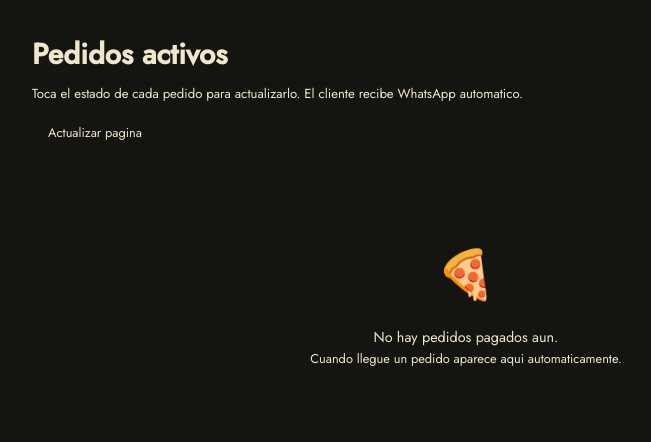
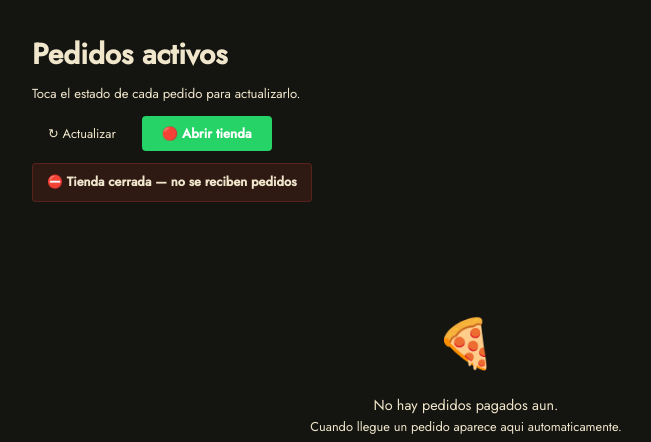
Before and after one commit to crisssan/pizzeria-saborealoliv, a Flask app: page /admin/pedidos in a window 1280 px wide. Shown: the part 57-499 px from the top of the page, without its empty margins (174-825 px from the left). Run offline with Flask 3, Linux system fonts and the light colour scheme; the visitor is signed in with stand-in values (Sample User, id 1); data comes from the database, SQL or seed files in the repository; data that the repository does not hold is empty; some web fonts are replaced.

Commit message:
cerra/abrir tienda

```diff
--- a/app.py
+++ b/app.py
@@ -53,14 +53,27 @@ def init_db():
             estado      TEXT    NOT NULL DEFAULT 'recibido',
             created_at  REAL    NOT NULL
         );
+        CREATE TABLE IF NOT EXISTS config (
+            clave TEXT PRIMARY KEY,
+            valor TEXT NOT NULL
+        );
+        INSERT OR IGNORE INTO config (clave, valor) VALUES ('tienda_abierta', '1');
     """)
     con.commit(); con.close()
 
 init_db()
 
+def tienda_manual_abierta():
+    con = get_db()
+    row = con.execute("SELECT valor FROM config WHERE clave='tienda_abierta'").fetchone()
+    con.close()
+    return row and row["valor"] == "1"
+
 def esta_abierto():
     if os.environ.get("FORZAR_ABIERTO","").lower() == "true":
         return True
+    if not tienda_manual_abierta():
+        return False
     ahora = datetime.now(TZ_CHILE)
     if ahora.weekday() not in [3, 4, 5]:
         return False
@@ -83,8 +96,14 @@ def fmt_pesos(n):
 @app.route("/")
 def index():
     abierto = esta_abierto()
+    manual  = tienda_manual_abierta()
+    # Agotado = horario correcto pero cerrado manualmente
+    ahora   = datetime.now(TZ_CHILE)
+    en_horario = ahora.weekday() in [3,4,5] and 18 <= (ahora.hour + ahora.minute/60) < 23
+    agotado = en_horario and not manual
     proximo = proximo_horario() if not abierto else None
     return render_template("index.html", menu=MENU, abierto=abierto, proximo=proximo,
+                           agotado=agotado,
                            nombre_local=NOMBRE_LOCAL, direccion=DIRECCION,
                            telefono=TELEFONO, tiempo_entrega=TIEMPO_ENTREGA)
 
@@ -178,5 +197,20 @@ def admin_cambiar_estado(codigo):
     con.commit(); con.close()
     return jsonify({"ok": True, "estado": nuevo_estado, "label": ESTADO_LABEL.get(nuevo_estado,"")})
 
+@app.route("/admin/tienda", methods=["POST"])
+def admin_tienda():
+    if not session.get("admin"):
+        return jsonify({"ok": False}), 401
+    accion = request.json.get("accion","")
+    valor  = "1" if accion == "abrir" else "0"
+    con = get_db()
+    con.execute("UPDATE config SET valor=? WHERE clave='tienda_abierta'", (valor,))
+    con.commit(); con.close()
+    return jsonify({"ok": True, "abierta": valor == "1"})
+
+@app.route("/api/estado-tienda")
+def api_estado_tienda():
+    return jsonify({"abierta": esta_abierto(), "manual": tienda_manual_abierta()})
+
 if __name__ == "__main__":
     app.run(debug=True)
--- a/static/css/admin.css
+++ b/static/css/admin.css
@@ -35,3 +35,20 @@
 .btn-estado:hover { border-color: var(--gold); color: var(--cream); }
 .btn-estado.activo { background: rgba(232,168,56,0.12); border-color: var(--gold); color: var(--gold); font-weight: 600; }
 .btn-estado.cargando { opacity: 0.5; cursor: wait; }
+
+.admin-controles { display: flex; gap: 10px; margin-bottom: 12px; flex-wrap: wrap; }
+.btn-tienda {
+  padding: 8px 20px; border-radius: 4px; font-size: 0.82rem;
+  font-weight: 600; cursor: pointer; border: none; transition: all 0.2s;
+}
+.btn-tienda-cerrar { background: var(--red); color: white; }
+.btn-tienda-cerrar:hover { background: var(--red-dark); }
+.btn-tienda-abrir { background: #25D366; color: white; }
+.btn-tienda-abrir:hover { background: #1DA851; }
+
+.tienda-badge {
+  font-size: 0.8rem; font-weight: 600; padding: 8px 14px;
+  border-radius: 4px; display: inline-block; margin-bottom: 16px;
+}
+.tienda-abierta { background: rgba(37,211,102,0.15); color: #25D366; border: 1px solid rgba(37,211,102,0.3); }
+.tienda-cerrada { background: rgba(192,57,43,0.15); color: var(--red); border: 1px solid rgba(192,57,43,0.3); }
--- a/static/js/admin.js
+++ b/static/js/admin.js
@@ -44,3 +44,45 @@ async function cambiarEstado(codigo, nuevoEstado, btnEl) {
 
 // Auto-refresh cada 60 segundos para ver pedidos nuevos
 setTimeout(() => location.reload(), 60000);
+
+/* ── BOTON CERRAR/ABRIR TIENDA ── */
+const btnTienda = document.getElementById('btn-tienda');
+if (btnTienda) {
+  btnTienda.addEventListener('click', async () => {
+    const estadoActual = btnTienda.dataset.estado;
+    const cerrando = estadoActual === 'abierta';
+
+    const confirmMsg = cerrando
+      ? '¿Seguro que quieres CERRAR la tienda?\nNo se recibirán más pedidos hasta que la abras de nuevo.'
+      : '¿Seguro que quieres ABRIR la tienda?\nLos clientes podrán hacer pedidos.';
+
+    if (!confirm(confirmMsg)) return;
+
+    const accion = cerrando ? 'cerrar' : 'abrir';
+    try {
+      const res  = await fetch('/admin/tienda', {
+        method: 'POST', headers: { 'Content-Type': 'application/json' },
+        body: JSON.stringify({ accion })
+      });
+      const data = await res.json();
+      if (data.ok) {
+        const badge = document.getElementById('tienda-badge');
+        if (data.abierta) {
+          btnTienda.textContent = '🟢 Cerrar tienda';
+          btnTienda.className   = 'btn-tienda btn-tienda-cerrar';
+          btnTienda.dataset.estado = 'abierta';
+          badge.textContent    = '✅ Tienda abierta — recibiendo pedidos';
+          badge.className      = 'tienda-badge tienda-abierta';
+          showToast('Tienda abierta ✅', true);
+        } else {
+          btnTienda.textContent = '🔴 Abrir tienda';
+          btnTienda.className   = 'btn-tienda btn-tienda-abrir';
+          btnTienda.dataset.estado = 'cerrada';
+          badge.textContent    = '⛔ Tienda cerrada — no se reciben pedidos';
+          badge.className      = 'tienda-badge tienda-cerrada';
+          showToast('Tienda cerrada ⛔', true);
+        }
+      }
+    } catch { showToast('Error de conexion', false); }
+  });
+}
--- a/templates/admin_pedidos.html
+++ b/templates/admin_pedidos.html
@@ -19,8 +19,18 @@
   <main class="admin-main">
     <div class="admin-header">
       <h1>Pedidos activos</h1>
-      <p class="admin-sub">Toca el estado de cada pedido para actualizarlo. El cliente recibe WhatsApp automatico.</p>
-      <button class="btn-refresh" onclick="location.reload()">Actualizar pagina</button>
+      <p class="admin-sub">Toca el estado de cada pedido para actualizarlo.</p>
+      <div class="admin-controles">
+        <button class="btn-refresh" onclick="location.reload()">↻ Actualizar</button>
+        <button class="btn-tienda {% if abierto %}btn-tienda-cerrar{% else %}btn-tienda-abrir{% endif %}"
+                id="btn-tienda"
+                data-estado="{% if abierto %}abierta{% else %}cerrada{% endif %}">
+          {% if abierto %}🟢 Cerrar tienda{% else %}🔴 Abrir tienda{% endif %}
+        </button>
+      </div>
+      <div class="tienda-badge {% if abierto %}tienda-abierta{% else %}tienda-cerrada{% endif %}" id="tienda-badge">
+        {% if abierto %}✅ Tienda abierta — recibiendo pedidos{% else %}⛔ Tienda cerrada — no se reciben pedidos{% endif %}
+      </div>
     </div>
 
     {% if not pedidos %}
--- a/templates/index.html
+++ b/templates/index.html
@@ -10,7 +10,11 @@
 </head>
 <body>
 
-{% if not abierto %}
+{% if agotado %}
+<div class="banner-cerrado" style="background:#8B4513">
+  🍕 Se agotaron las pizzas por hoy — Volvemos el proximo dia disponible
+</div>
+{% elif not abierto %}
 <div class="banner-cerrado">
   Estamos cerrados — Abrimos {{ proximo }} &nbsp;·&nbsp; Jue, Vie y Sab 18:00–23:00
 </div>
```
